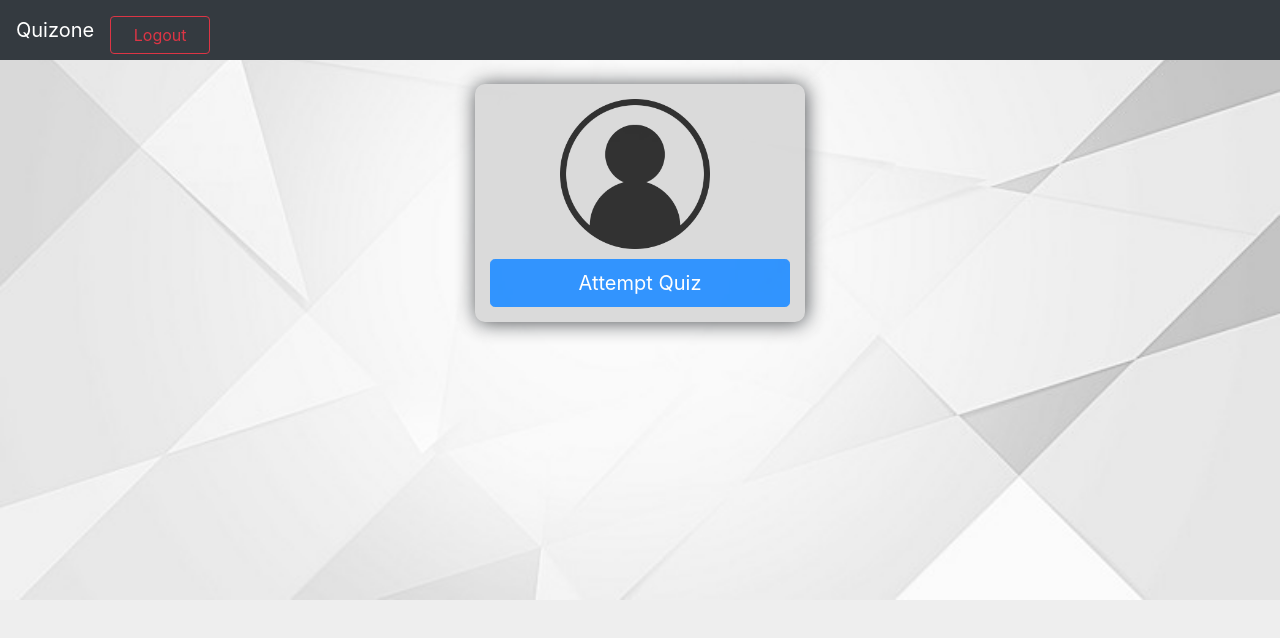
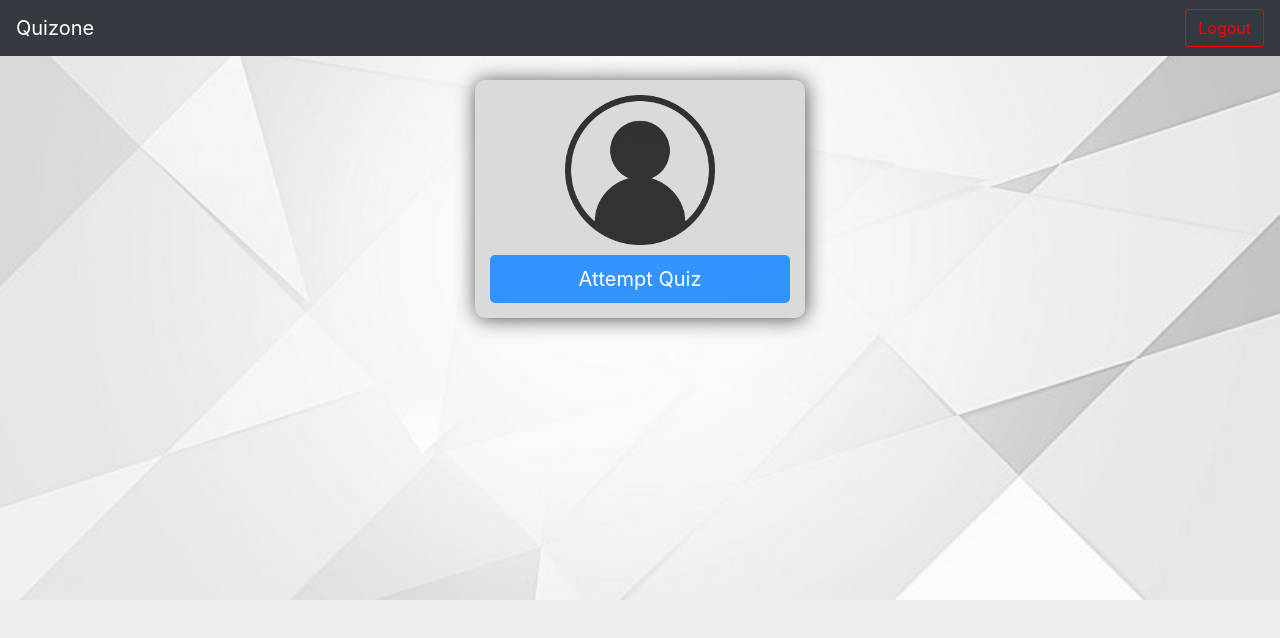
Before and after one commit to mdaniyalaslam/quizAppJS, a plain HTML site: page public/studentsPannel.html in a window 1280 px wide. Drawn offline with Linux system fonts and the light colour scheme.

Commit message:
done img login from dell

```diff
--- a/public/css/style.css
+++ b/public/css/style.css
@@ -79,7 +79,8 @@ h1{
 }
 
 .btn{
-     width: 215px;
+ /* float: right; */
+    /* width: 215px;  */
 }
 
 div .login-fields{
@@ -95,7 +96,8 @@ div .login-fields{
 
 .login-img{
     height: 150px;
-    margin: 0 0 0 70px;
+    width: 150px;
+    /* margin: 0 0 0 70px;d */
 }
 
 .quiz-container{
--- a/public/studentsPannel.html
+++ b/public/studentsPannel.html
@@ -43,18 +43,43 @@
               <button class="btn btn-outline-danger logout-btn" onclick="location = 'index.html'">Logout</button>
           </div>
       </div> -->
-      <nav id="header" class="navbar navbar-expand-lg navbar-dark bg-dark">
+      <!-- <div class="row"> -->
+
+        <!-- <nav class="navbar navbar-expand-lg navbar-dark bg-dark">
           <a class="navbar-brand" href="#">Quizone</a>
-          <button  class="btn btn-outline-danger logout-btn" type="submit">Logout</button>
-      </nav>
+          <button  class="btn btn-outline-danger" type="submit">Logout</button>
+        </nav> -->
+      <!-- </div> -->
+
+      <nav class="navbar navbar-expand-lg navbar-dark bg-dark">
+          <a style="color:white;" class="navbar-brand" href="#">Quizone</a>
+          <button class="navbar-toggler" type="button" data-toggle="collapse" data-target="#navbarSupportedContent" aria-controls="navbarSupportedContent" aria-expanded="false" aria-label="Toggle navigation">
+            <span class="navbar-toggler-icon"></span>
+          </button>
+
+          <div class="collapse navbar-collapse" id="navbarSupportedContent">
+            <ul class="navbar-nav mr-auto">
+            </ul>
+              <button class="btn btn-outline-success my-2 my-sm-0"  onclick="location = 'index.html'" >Logout</button>
+          </div>
+        </nav>
 
 
 
 <br>
   <div class="row">
     <div class="col-sm-4"></div>
-    <div class="col-sm-4 field-set back-allduayn container form-signin">
-      <img class="s-heading login-img" src="img/login.png" alt="">
+    <div class="col-sm-4 field-set container form-signin">
+
+      <div class="row">
+        <div class="col-sm-2"></div>
+        <div style="text-align: center" class="col-sm-8">
+
+          <img class="s-heading login-img" src="img/login.png" alt="">
+        </div>
+        <div class="col-sm-2"></div>
+
+      </div>
       <!-- <form id="stop">           -->
       <h3 id="studentsGreeting" class="form-signin-heading"></h3>
 
```
Also changed, not shown: public/index.html (+9 -1 lines), public/studentsLogin.html (+11 -3 lines), public/studentsSignup.html (+9 -1 lines), public/teachersLogin.html (+9 -1 lines), public/teachersSignup.html (+9 -1 lines).
